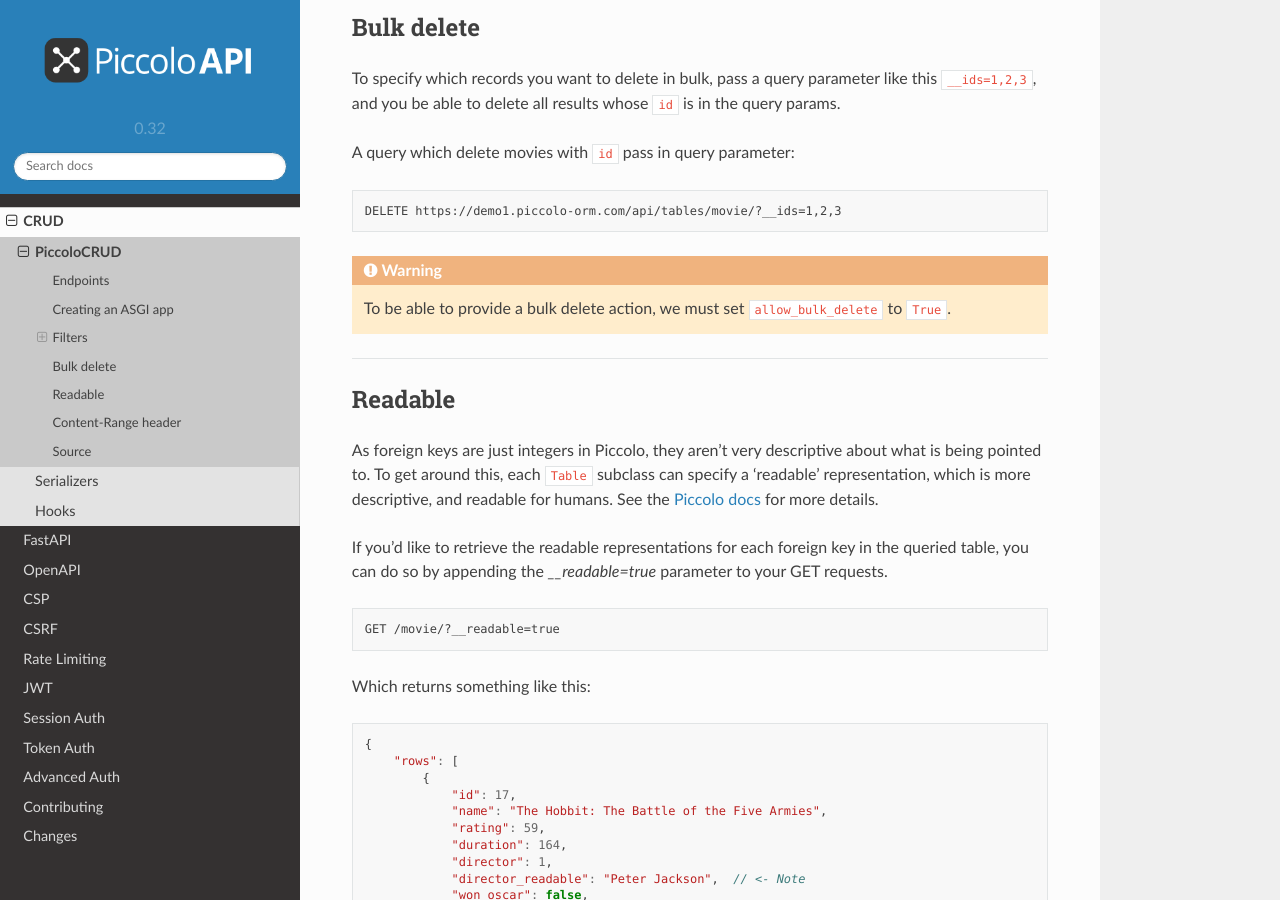
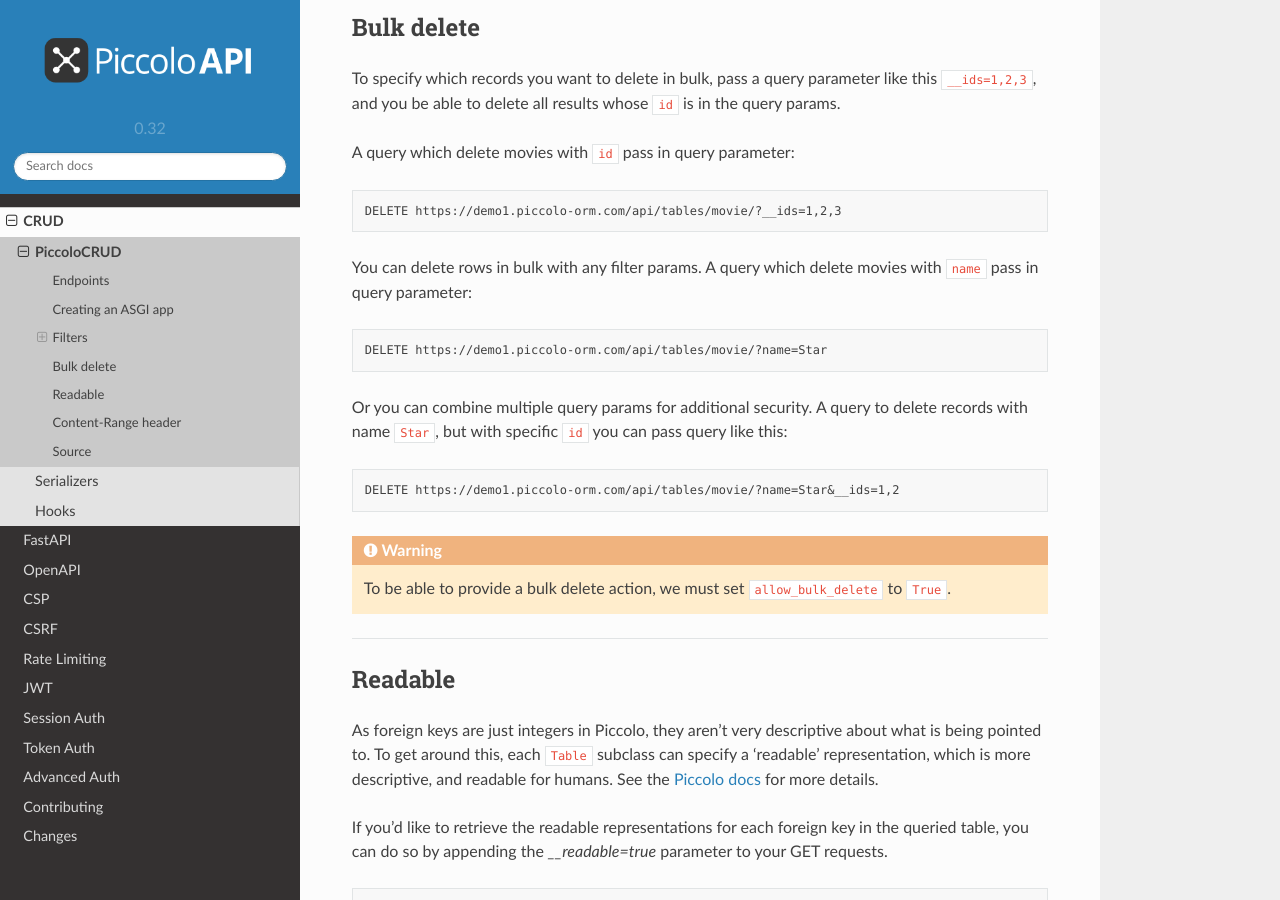
Before and after one commit to piccolo-orm/piccolo_api, a Sphinx documentation site: the page built from docs/source/crud/piccolo_crud.rst, in a window 1280 px wide and 900 px high, scrolled down 4781 px. Built offline with Sphinx 7.4.7 and the Read the Docs theme 2.0.0, drawn with Linux system fonts in a browser that asks for light colours; some of the changed text lies outside the part shown.

Commit message:
made proposed changes

```diff
--- a/docs/source/crud/piccolo_crud.rst
+++ b/docs/source/crud/piccolo_crud.rst
@@ -14,7 +14,7 @@ Endpoints
 ========== ======================= ==========================================================================================================
 Path       Methods                 Description
 ========== ======================= ==========================================================================================================
-/          GET, POST               Get all rows or post a new row.
+/          GET, POST, DELETE       Get all rows, post a new row, or delete all matching rows.
 /<id>/     GET, PUT, DELETE, PATCH Get, update or delete a single row.
 /schema/   GET                     Returns a JSON schema for the table. This allows clients to auto generate forms.
 /ids/      GET                     Returns a mapping of all row ids to a description of the row.
@@ -257,6 +257,21 @@ A query which delete movies with ``id`` pass in query parameter:
 
     DELETE https://demo1.piccolo-orm.com/api/tables/movie/?__ids=1,2,3
 
+You can delete rows in bulk with any filter params. A query which
+delete movies with ``name`` pass in query parameter:
+
+.. code-block::
+
+    DELETE https://demo1.piccolo-orm.com/api/tables/movie/?name=Star
+
+Or you can combine multiple query params for additional security.
+A query to delete records with name ``Star``, but with
+specific ``id`` you can pass query like this:
+
+.. code-block::
+
+    DELETE https://demo1.piccolo-orm.com/api/tables/movie/?name=Star&__ids=1,2
+
 .. warning:: To be able to provide a bulk delete action, we must set
  ``allow_bulk_delete`` to ``True``.
 
```
Also changed, not shown: 2 other files.
